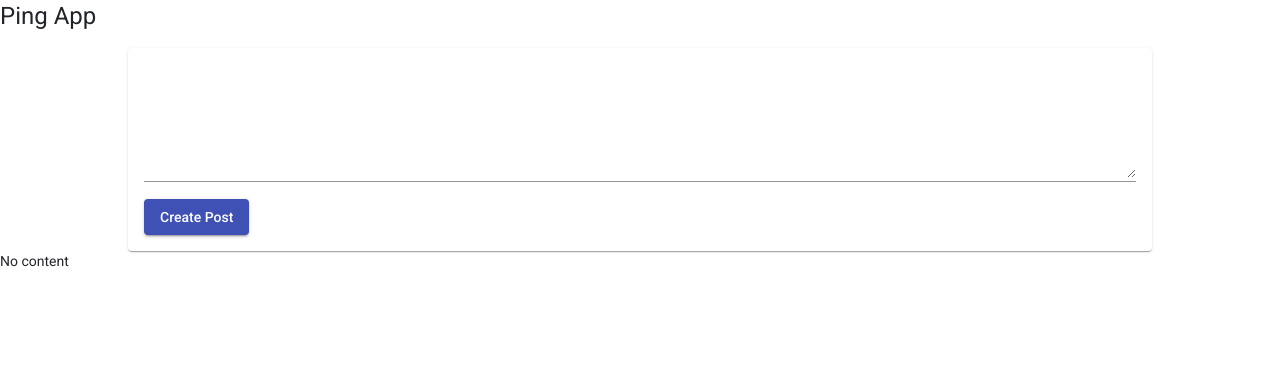
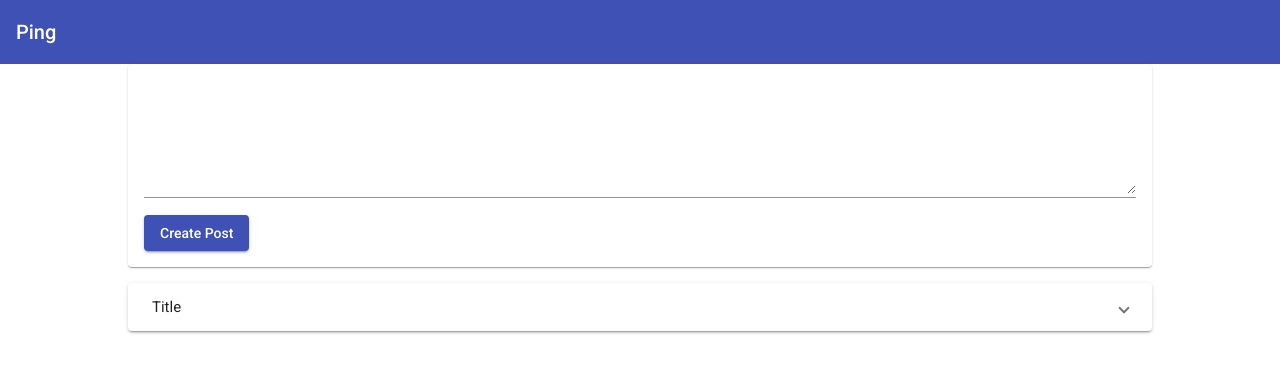
Before and after one commit to shirsi/ping, an Angular app: page / in a window 1280 px wide. Shown: the top 372 px of the page. Built offline with nearby package versions, Linux system fonts and the light colour scheme.

Commit message:
added header component

```diff
--- a/src/app/app.component.css
+++ b/src/app/app.component.css
@@ -0,0 +1,5 @@
+main {
+  margin-top: 1rem;
+  width: 80%;
+  margin: auto;
+}
--- a/src/app/app.component.html
+++ b/src/app/app.component.html
@@ -1,3 +1,7 @@
-<h1>Ping App</h1>
-<app-post-create></app-post-create>
+<app-header></app-header>
+<main>
+  <app-post-create></app-post-create>
+  <app-post-list></app-post-list>
+</main>
+
 <router-outlet></router-outlet>
--- a/src/app/components/header/header.component.html
+++ b/src/app/components/header/header.component.html
@@ -1 +1 @@
-<p>header works!</p>
+<mat-toolbar color="primary"> Ping</mat-toolbar>
--- a/src/app/components/posts/post-create/post-create.component.css
+++ b/src/app/components/posts/post-create/post-create.component.css
@@ -1,7 +1,3 @@
-mat-card {
-  width: 80%;
-  margin: auto;
-}
 mat-form-field,
 textarea {
   width: 100%;
--- a/src/app/components/posts/post-create/post-create.component.html
+++ b/src/app/components/posts/post-create/post-create.component.html
@@ -11,5 +11,3 @@
     Create Post
   </button>
 </mat-card>
-
-<p>{{ newPost }}</p>
--- /dev/null
+++ b/src/app/components/posts/post-list/post-list.component.css
@@ -0,0 +1,4 @@
+:host {
+  display: block;
+  margin-top: 1rem;
+}
--- /dev/null
+++ b/src/app/components/posts/post-list/post-list.component.html
@@ -0,0 +1,8 @@
+<mat-accordion>
+  <mat-expansion-panel>
+    <mat-expansion-panel-header>
+      Title
+    </mat-expansion-panel-header>
+    <p>Hi</p>
+  </mat-expansion-panel>
+</mat-accordion>
--- /dev/null
+++ b/src/app/components/posts/post-list/post-list.component.ts
@@ -0,0 +1,15 @@
+import { Component, OnInit } from '@angular/core';
+
+@Component({
+  selector: 'app-post-list',
+  templateUrl: './post-list.component.html',
+  styleUrls: ['./post-list.component.css']
+})
+export class PostListComponent implements OnInit {
+
+  constructor() { }
+
+  ngOnInit(): void {
+  }
+
+}
```
Also changed, not shown: src/app/app.module.ts (+13 -3 lines), 1 other file (tests, documents, lock files or other folders).
